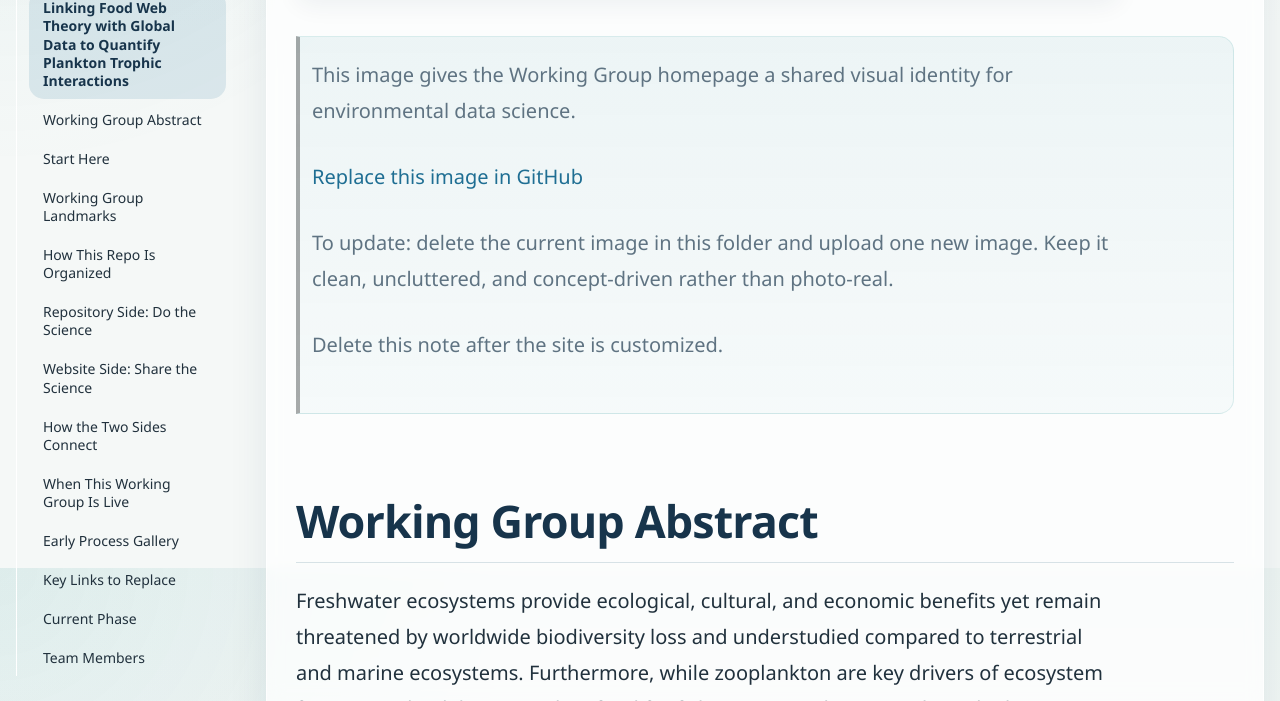
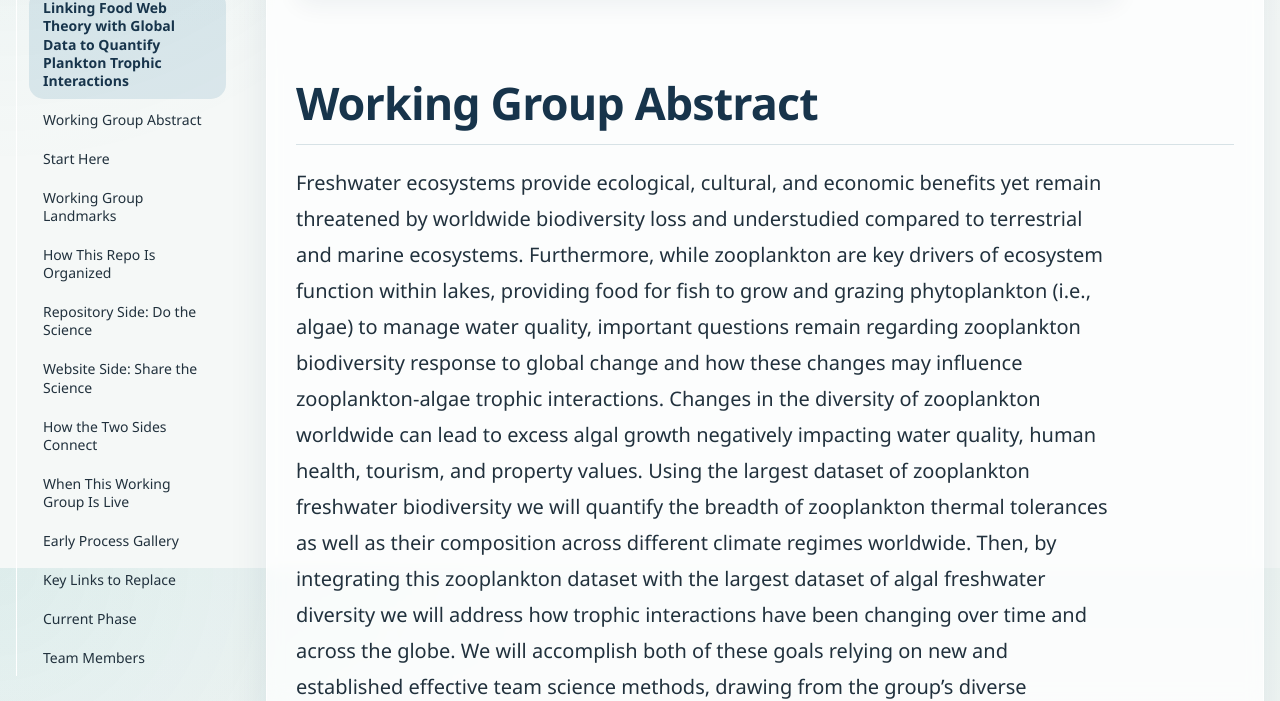
Before and after one commit to CU-ESIIL/worldwideplankton, an MkDocs documentation site: the page built from docs/index.md, in a window 1280 px wide and 900 px high, scrolled down 1033 px, cut to the strip 199-900 px from the top of the window. Built offline with MkDocs 1.6.1 and Material for MkDocs 9.7.7, drawn with Linux system fonts in a browser that asks for light colours; comment, search, counter and statistics services are not loaded; part of the change alters nothing that is shown.

```diff
--- a/docs/index.md
+++ b/docs/index.md
@@ -12,8 +12,6 @@ As the working group progresses, the repository becomes the reproducible record
 [Open the GitHub repository](https://github.com/CU-ESIIL/worldwideplankton){ .md-button }
 
 ![Working Group Hero](assets/images/slots/hero_background.png){ .homepage-hero }
-
---8<-- "_generated/slot_notes/hero.md"
 
 ## Working Group Abstract
 
```
